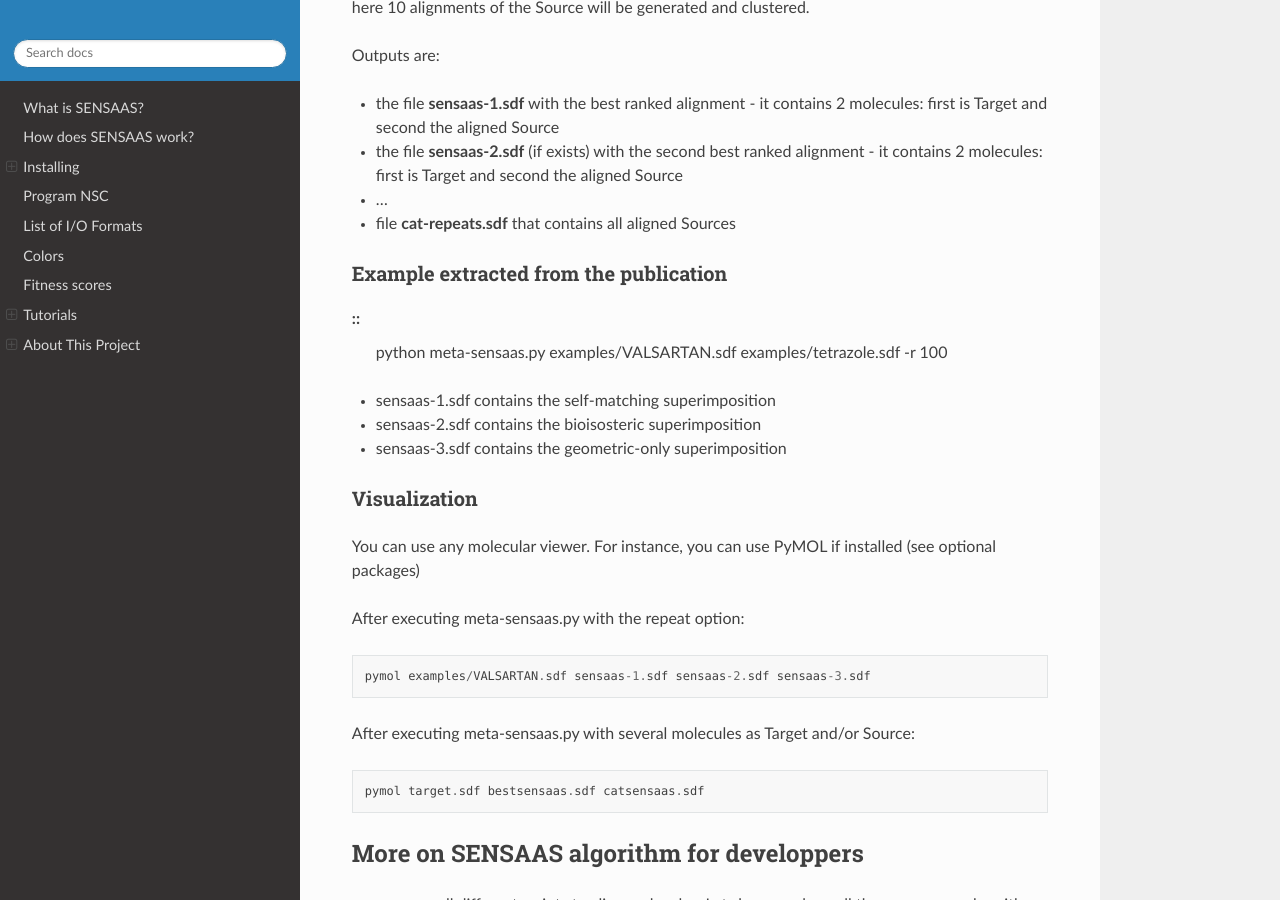
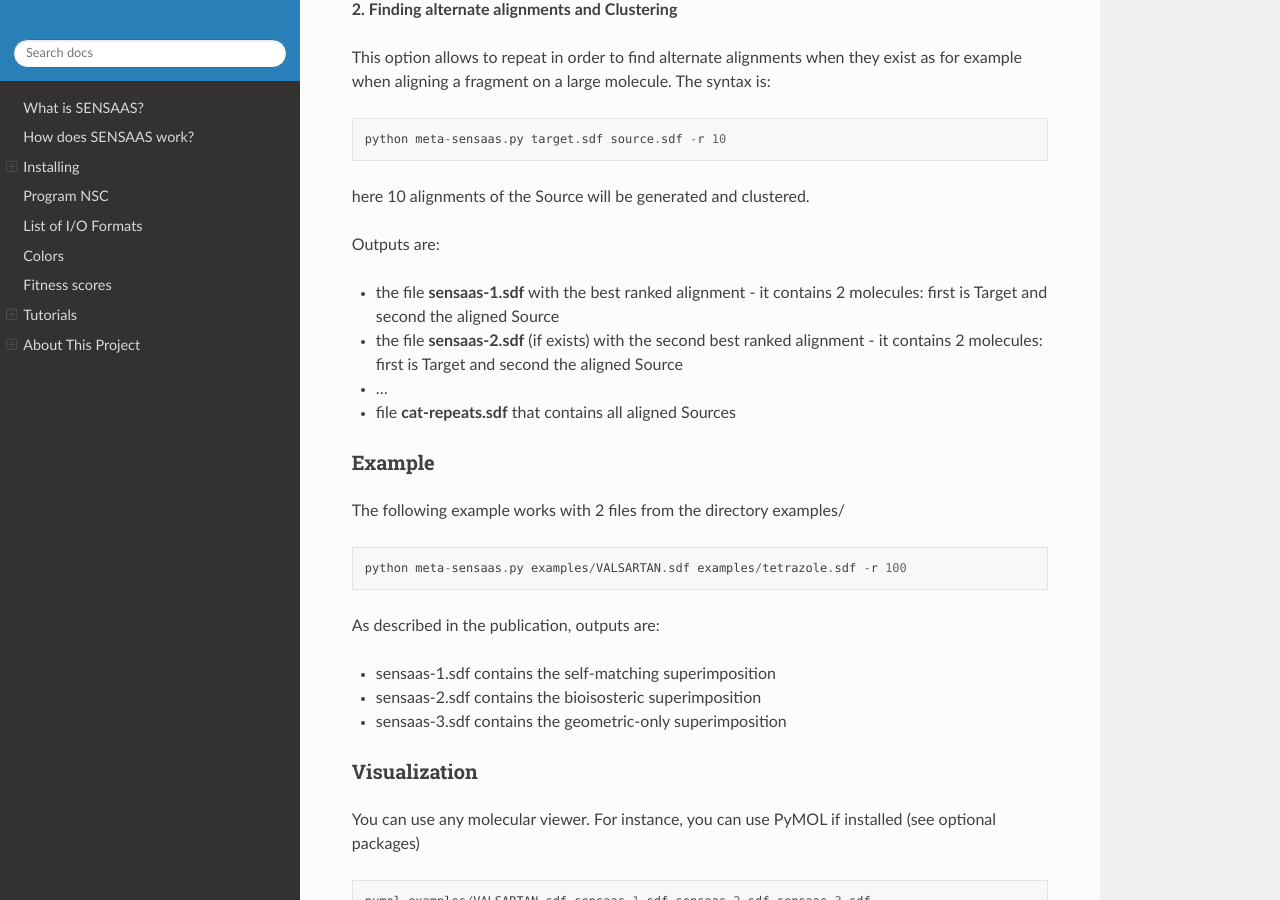
Before and after one commit to SENSAAS/sensaas, a Sphinx documentation site: the page built from docs/index.rst, in a window 1280 px wide and 900 px high, scrolled down 9001 px. Built offline with Sphinx 7.4.7 and the Read the Docs theme 2.0.0, drawn with Linux system fonts in a browser that asks for light colours; some of the changed text lies outside the part shown.

Commit message:
Update index.rst

```diff
--- a/docs/index.rst
+++ b/docs/index.rst
@@ -305,6 +305,14 @@ Outputs are:
 - the file **catsensaas.sdf** that contains all aligned Sources
 - the file **matrix-sensaas.txt** that contains gfit+hfit scores (rows=Targets and columns=Sources)
 
+Visualization
+~~~~~~~~~~~~~
+
+You can use any molecular viewer. For instance, you can use PyMOL if installed (see optional packages)
+::
+
+	pymol examples/IMATINIB.sdf bestsensaas.sdf catsensaas.sdf
+
 
 Option -s
 ~~~~~~~~~
@@ -345,30 +353,27 @@ Outputs are:
 - ...
 - file **cat-repeats.sdf** that contains all aligned Sources
 
+Example
+~~~~~~~~
 
-Example extracted from the publication
-~~~~~~~~~~~~~~~~~~~~~~~~~~~~~~~~~~~~~~
+The following example works with 2 files from the directory examples/
 ::
+
 	python meta-sensaas.py examples/VALSARTAN.sdf examples/tetrazole.sdf -r 100
 
+As described in the publication, outputs are:
 
 - sensaas-1.sdf contains the self-matching superimposition
 - sensaas-2.sdf contains the bioisosteric superimposition
 - sensaas-3.sdf contains the geometric-only superimposition
 
-
 Visualization
 ~~~~~~~~~~~~~
 
 You can use any molecular viewer. For instance, you can use PyMOL if installed (see optional packages)
-
-After executing meta-sensaas.py with the repeat option::
+::
 
 	pymol examples/VALSARTAN.sdf sensaas-1.sdf sensaas-2.sdf sensaas-3.sdf
-
-After executing meta-sensaas.py with several molecules as Target and/or Source::
-
-	pymol target.sdf bestsensaas.sdf catsensaas.sdf
 
 
 More on SENSAAS algorithm for developpers
```
